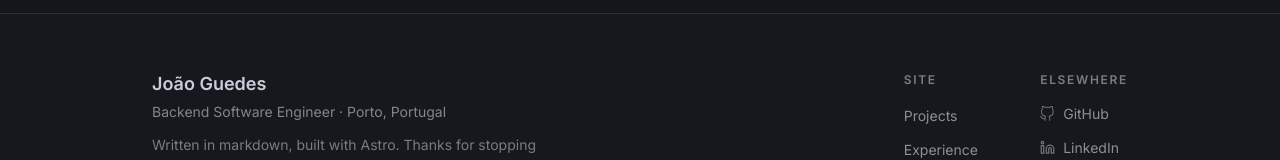
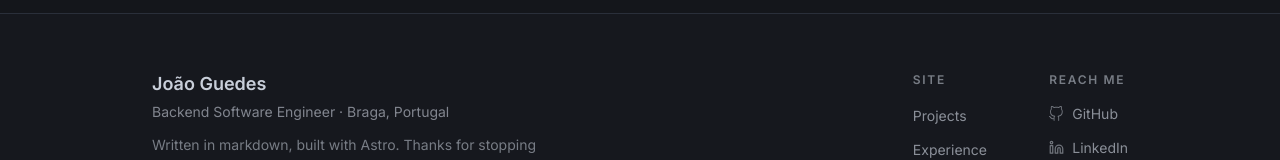
Before and after one commit to JoaoGuedes01/personal-website-v2, an Astro site: page / in a window 1280 px wide. Shown: the part 2040-2200 px from the top of the page. Built offline with nearby package versions, Linux system fonts and the light colour scheme; Astro itself is replaced by a stand-in of ours.

Commit message:
content: Updated Footer information

```diff
--- a/src/components/Footer.astro
+++ b/src/components/Footer.astro
@@ -9,7 +9,7 @@ const year = new Date().getFullYear();
     <div class="flex flex-col gap-8 sm:flex-row sm:items-start sm:justify-between">
       <div class="max-w-sm">
         <p class="font-display text-lg font-semibold">{site.name}</p>
-        <p class="mt-1 text-sm text-base-content/60">{site.role} · Porto, Portugal</p>
+        <p class="mt-1 text-sm text-base-content/60">{site.role} · Braga, Portugal</p>
         <p class="mt-3 text-sm leading-relaxed text-base-content/55">
           Written in markdown, built with Astro. Thanks for stopping by.
         </p>
@@ -32,7 +32,7 @@ const year = new Date().getFullYear();
         </nav>
 
         <div>
-          <p class="eyebrow mb-3">Elsewhere</p>
+          <p class="eyebrow mb-3">Reach me</p>
           <ul class="space-y-2">
             {
               socials.map((s) => (
```
